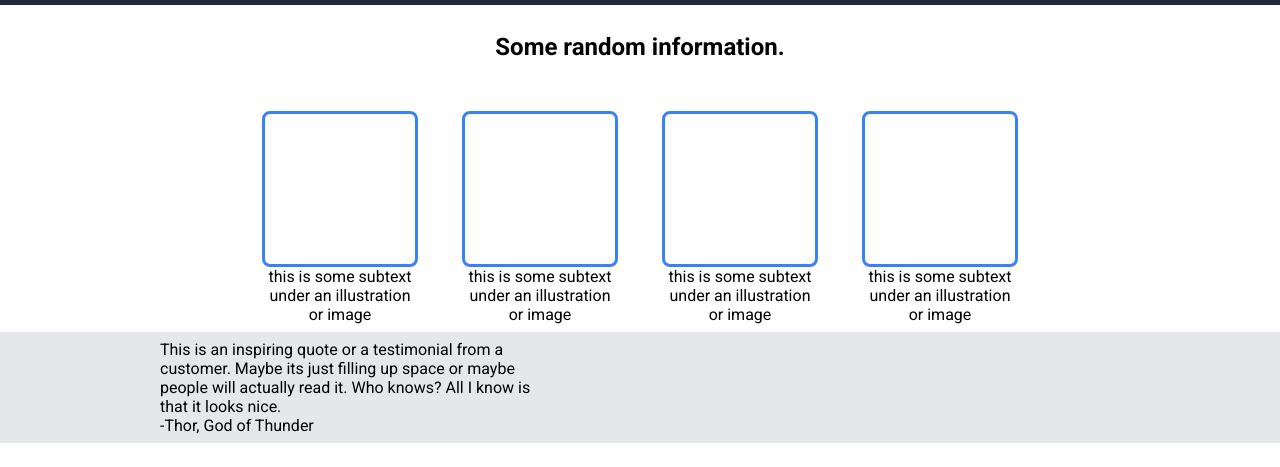
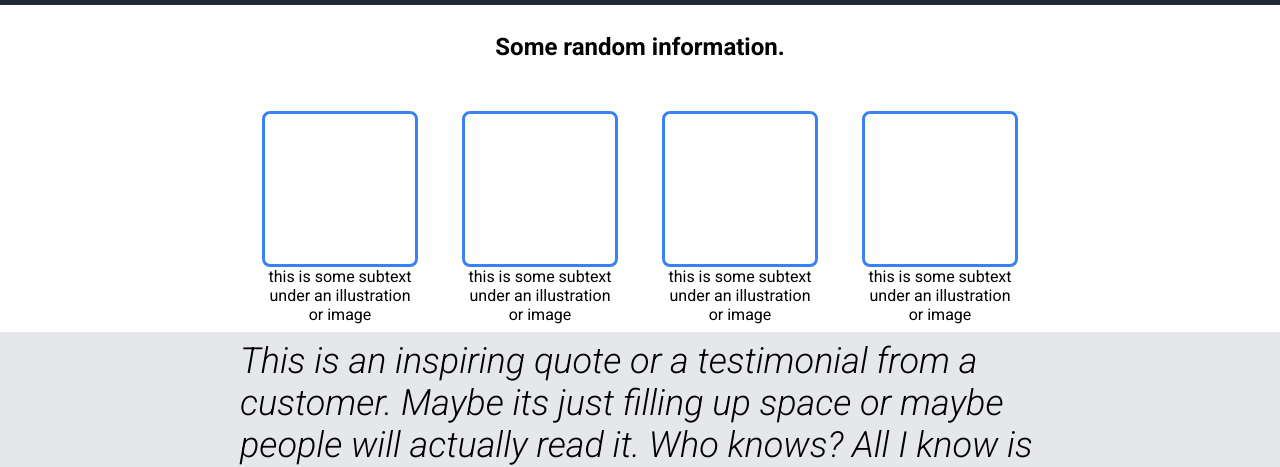
Before and after one commit to ayoung90/odin-project-landing-page, a plain HTML site: page index.html in a window 1280 px wide. Shown: the part 335-802 px from the top of the page. Drawn offline with Linux system fonts and the light colour scheme.

Commit message:
finished quote section

```diff
--- a/index.html
+++ b/index.html
@@ -8,7 +8,8 @@
     <link rel="stylesheet" href="styles/style.css">
     <link rel="preconnect" href="https://fonts.googleapis.com">
     <link rel="preconnect" href="https://fonts.gstatic.com" crossorigin>
-    <link href="https://fonts.googleapis.com/css2?family=Roboto:wght@400;700;900&display=swap" rel="stylesheet">
+    <link href="https://fonts.googleapis.com/css2?family=Roboto:ital,wght@0,400;0,700;0,900;1,300&display=swap"
+        rel="stylesheet">
     <title>Landing Page</title>
 </head>
 
@@ -57,8 +58,9 @@
     <div class="container content-quote">
         <div class="quote">This is an inspiring quote or a testimonial from a customer. Maybe its just filling up space
             or maybe people will actually read it. Who knows? All I know is that it looks nice.
-        </div>
+
         <div class="author">-Thor, God of Thunder</div>
+    </div>
     </div>
     <div class="container content-signup">
         <div class="cta-box">
--- a/styles/style.css
+++ b/styles/style.css
@@ -54,7 +54,7 @@ body {
     color: #E5E7EB;
     display: flex;
     padding-top: 50px;
-    gap:30px;
+    gap: 30px;
 }
 
 .head-box h2 {
@@ -92,25 +92,26 @@ button {
     text-align: center;
     align-content: center;
 }
-.content-info h2{
+
+.content-info h2 {
     padding-bottom: 30px;
 }
 
 
-.content-info .tiles{
+.content-info .tiles {
     display: flex;
     justify-content: center;
     gap: 50px;
 }
 
-.tile-box{
+.tile-box {
     display: flex;
     width: 150px;
     align-items: center;
     flex-direction: column;
 }
 
-.tiles .image{
+.tiles .image {
     width: 150px;
     height: 150px;
     border-color: #3882f6;
@@ -122,10 +123,21 @@ button {
     background-color: #E5E7EB;
     display: flex;
     flex-direction: column;
+    align-items: center;
 }
 
-.quote{
-    width: 400px;
+.quote {
+    width: 800px;
+    font-style: italic;
+    font-weight: lighter;
+    font-size: 36px;
+}
+
+.author {
+    text-align: right;
+    font-style: normal;
+    font-size: large;
+    font-weight: bold;
 }
 
 .content-signup {
```
